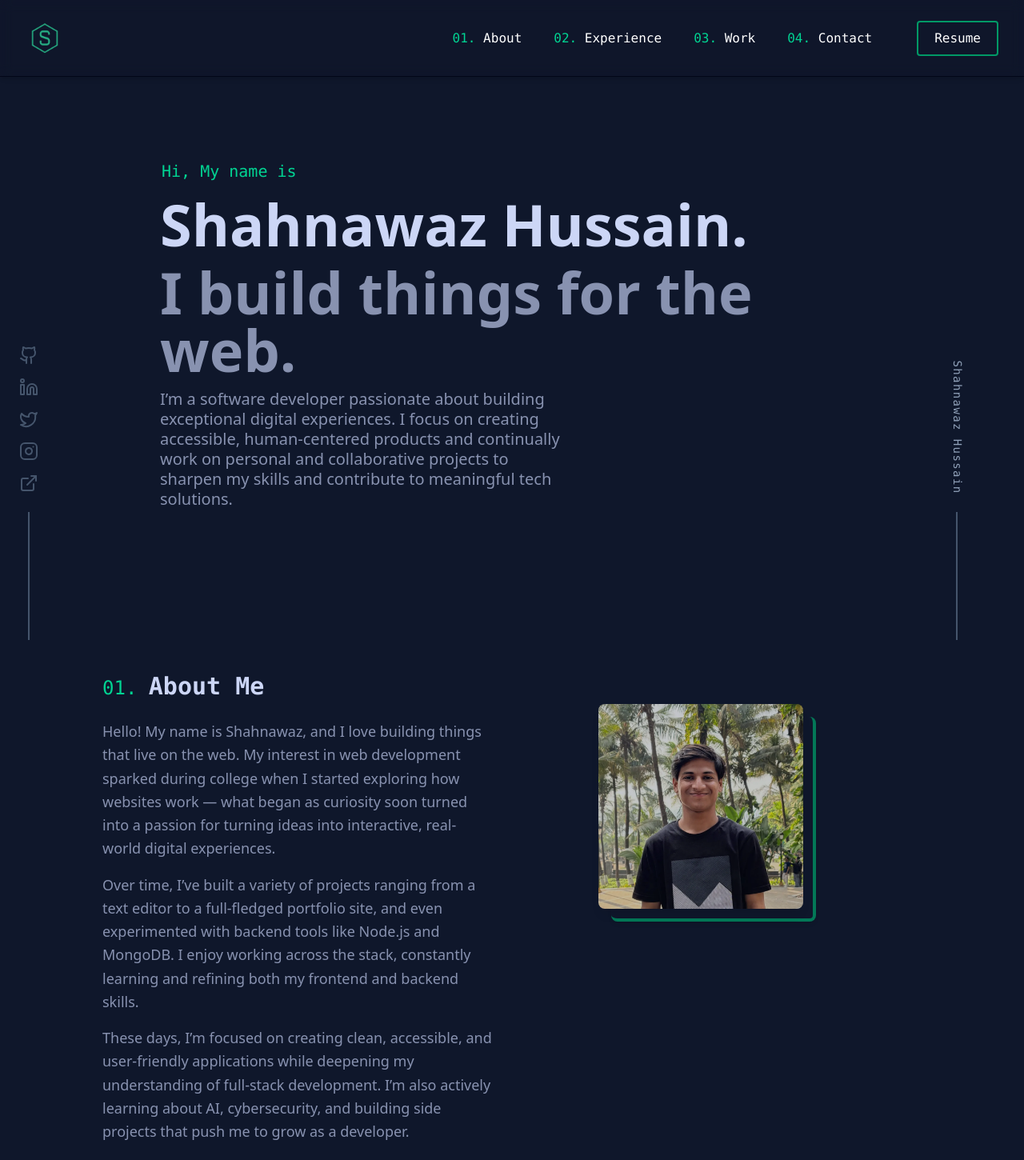
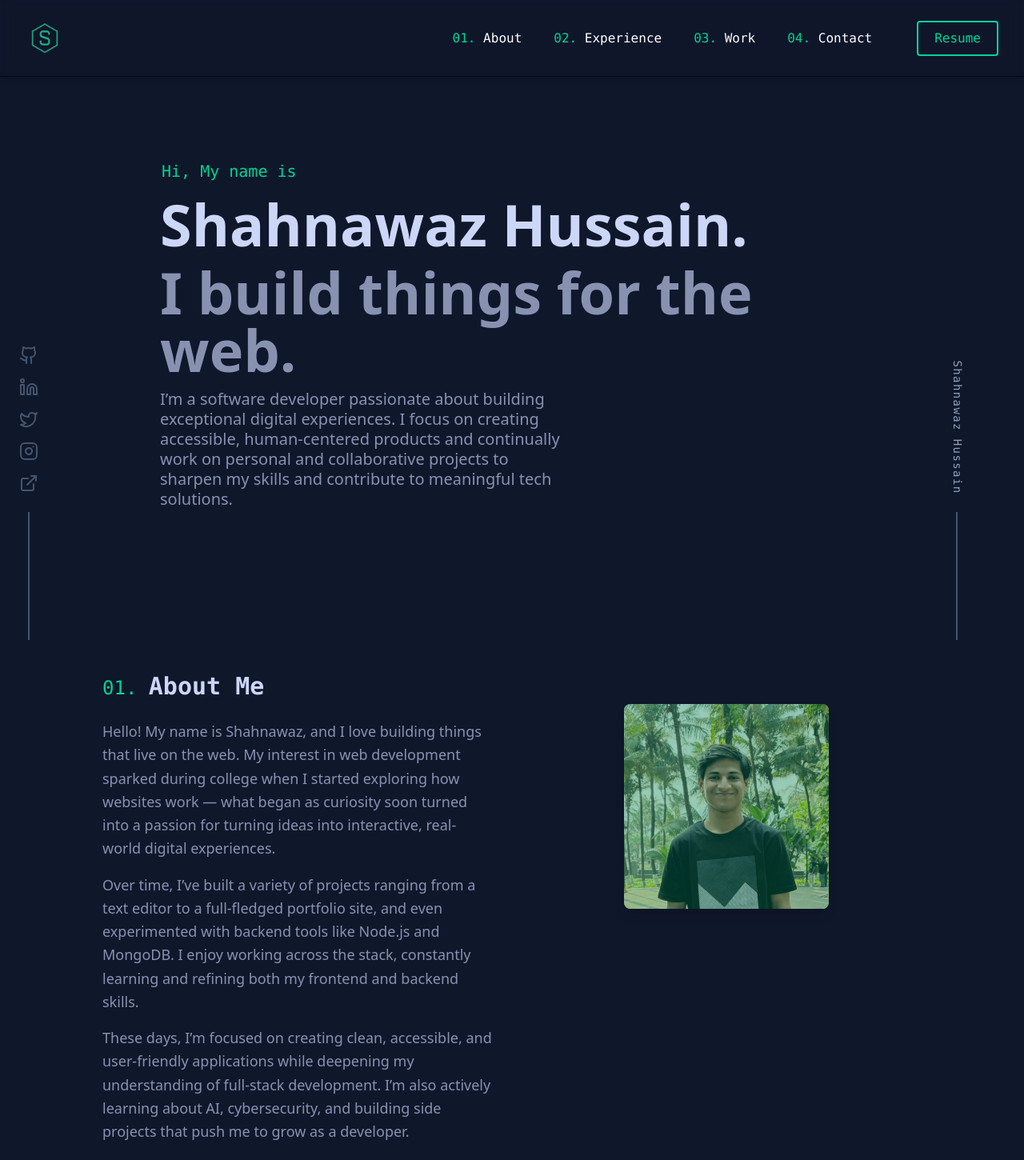
Before and after one commit to shahnawaz-hussaink/Portfolio2.0, a React (Vite) app: page / in a window 1280 px wide. Shown: the top 1450 px of the page at 80% size. Built offline with nearby package versions, Linux system fonts and the light colour scheme.

Commit message:
fixed image bugs style

```diff
--- a/package.json
+++ b/package.json
@@ -14,7 +14,8 @@
     "framer-motion": "^12.23.0",
     "lucide-react": "^0.525.0",
     "react": "^19.1.0",
-    "react-dom": "^19.1.0"
+    "react-dom": "^19.1.0",
+    "react-router-dom": "^7.13.1"
   },
   "devDependencies": {
     "@eslint/js": "^9.29.0",
--- a/src/components/Navbar.jsx
+++ b/src/components/Navbar.jsx
@@ -40,9 +40,11 @@ export default function Home() {
             showNavbar ? "translate-y-0" : "-translate-y-full"
           } bg-slate-900/60 backdrop-blur-sm text-white shadow-md border-b border-slate-950`}
         >
+
             <div className="h-full flex items-center">
             <img src="./Logo.png" alt="Logo" className="h-12 w-auto" />
             </div>
+
 
           <div className="hidden lg:flex items-center gap-10">
             <a href="#about" className="hover:text-emerald-400 transition">
@@ -58,7 +60,7 @@ export default function Home() {
               <span className="text-emerald-400">04.</span> Contact
             </a>
             <button
-            className="ml-4 px-5 py-2 border-2 border-emerald-600 rounded hover:bg-emerald-600 transition"
+              className="ml-4 px-5 py-2 border-2 border-emerald-400 rounded text-emerald-400 transition-all duration-200 hover:bg-emerald-300 hover:text-gray-900 hover:-translate-x-1 hover:-translate-y-1 hover:scale-110 hover:shadow-lg hover:shadow-emerald-400/30"
               onClick={() => window.open("./Resume.pdf", "_blank")}
             >
               Resume
@@ -74,7 +76,6 @@ export default function Home() {
             ) : (
               <Menu size={28} className="text-emerald-400" />
             )}
-
           </button>
         </nav>
         {menuOpen && (
--- a/src/components/Social.jsx
+++ b/src/components/Social.jsx
@@ -13,35 +13,35 @@ export default function Social() {
         <a
           href="https://github.com/shahnawaz-hussaink"
           target="_blank"
-          className="text-slate-600 hover:text-teal-600"
+          className="text-slate-600 hover:text-teal-600  transition-all duration-200 hover:scale-120"
         >
           <Github size={24} />
         </a>
         <a
           href="https://www.linkedin.com/in/shahnawaz-hussain-00b7b8226/"
           target="_blank"
-          className="text-slate-600 hover:text-teal-600"
+          className="text-slate-600 hover:text-teal-600  transition-all duration-200 hover:scale-120"
         >
           <Linkedin size={24} />
         </a>
         <a
           href="https://x.com/k_shahnawazhuss"
           target="_blank"
-          className="text-slate-600 hover:text-teal-600"
+          className="text-slate-600 hover:text-teal-600  transition-all duration-200 hover:scale-120"
         >
           <Twitter size={24} />
         </a>
         <a
           href="https://www.instagram.com/shahnawaz.hussaink"
           target="_blank"
-          className="text-slate-600 hover:text-teal-600"
+          className="text-slate-600 hover:text-teal-600  transition-all duration-200 hover:scale-120"
         >
           <Instagram size={24} />
         </a>
         <a
           href="#"
           target="_blank"
-          className="text-slate-600 hover:text-teal-600"
+          className="text-slate-600 hover:text-teal-600  transition-all duration-200 hover:scale-120"
         >
           <ExternalLink size={24} />
         </a>
--- a/src/components/Work.jsx
+++ b/src/components/Work.jsx
@@ -82,7 +82,7 @@ export default function Work() {
           onClick={() => {
             setShowAll(!showAll);
           }}
-          className="px-6 py-2 text-sm font-semibold text-emerald-400 border border-emerald-400 rounded hover:bg-emerald-400 hover:text-slate-900 transition font-mono"
+          className="px-6 py-2 text-sm text-md font-semibold text-emerald-400 border border-emerald-400 rounded hover:bg-emerald-300 hover:text-gray-900 hover:text-md hover:-translate-x-1 hover:-translate-y-1 hover:scale-110 transition-all hover:shadow-lg hover:shadow-emerald-400/30 font-mono"
         >
           {showAll ? "Show Less" : "Show More"}
         </button>
--- a/src/pages/About.jsx
+++ b/src/pages/About.jsx
@@ -64,14 +64,24 @@ export default function About() {
           </div>
         </div>
 
-        <div className="relative w-full max-w-xs aspect-square mx-auto mt-10 group">
-            <div className="img-cover border-r-4 border-b-4 absolute top-4 left-4 w-64 h-64 lg:opacity-75 rounded-lg shadow-md border-emerald-600 transition-transform duration-500 ease-in-out group-hover:translate-x-2 group-hover:translate-y-2" />
-                <img
-                    src="/Profile.webp"
-                    alt="Shahnawaz Hussain"
-                    className="absolute top-0 left-0 w-64 h-64 object-cover lg:opacity-75 rounded-lg  shadow-lg  transition-transform duration-500 ease-in-out group-hover:-translate-x-2 group-hover:-translate-y-2 group-hover:opacity-100"
-                />
-            </div>
+        <div className="relative w-64 h-64 mx-auto mt-10 group cursor-pointer">
+
+  {/* Background placeholder box */}
+  <div className="absolute top-0 left-0 w-64 h-64 rounded-lg border-2 border-emerald-600 bg-emerald-950/40 transition-all duration-500 ease-in-out group-hover:bg-emerald-600/20" />
+
+  {/* Emerald color overlay on photo — fades out on hover */}
+  <div className="absolute top-0 left-0 w-64 h-64 rounded-lg bg-emerald-700/40 sm:z-10 transition-all duration-500 ease-in-out group-hover:opacity-0" />
+
+  {/* Photo */}
+  <img
+    src="/Profile.webp"
+    alt="Shahnawaz Hussain"
+    className="absolute top-0 left-0 w-64 h-64 object-cover rounded-lg shadow-lg
+               transition-all duration-500 ease-in-out
+               group-hover:-translate-x-3 group-hover:-translate-y-3
+               group-hover:scale-105 group-hover:shadow-emerald-500/40 group-hover:shadow-2xl"
+  />
+</div>
 
       </div>
       </motion.div>
--- a/src/pages/Contact.jsx
+++ b/src/pages/Contact.jsx
@@ -35,9 +35,9 @@ export default function Contact() {
         <div className="mt-10 flex justify-center">
           <a href="mailto:shahnawaz.hussain96508@gmail.com">
             <button
-              className="px-8 py-4 text-md font-semibold text-emerald-400 border border-emerald-400 rounded hover:bg-emerald-400 hover:text-slate-900 transition font-mono"
+              className="px-8 py-4 text-md font-semibold text-emerald-400 border border-emerald-400 rounded hover:bg-emerald-300 hover:text-gray-900 hover:text-md hover:-translate-x-1 hover:-translate-y-1 hover:scale-110 transition-all hover:shadow-lg hover:shadow-emerald-400/30 font-mono"
             >
-              Say Hello
+              Say Hello!
             </button>
           </a>
         </div>
```
Also changed, not shown: 1 other file (tests, documents, lock files or other folders). Lines whose indentation alone changed are shown as unchanged.
